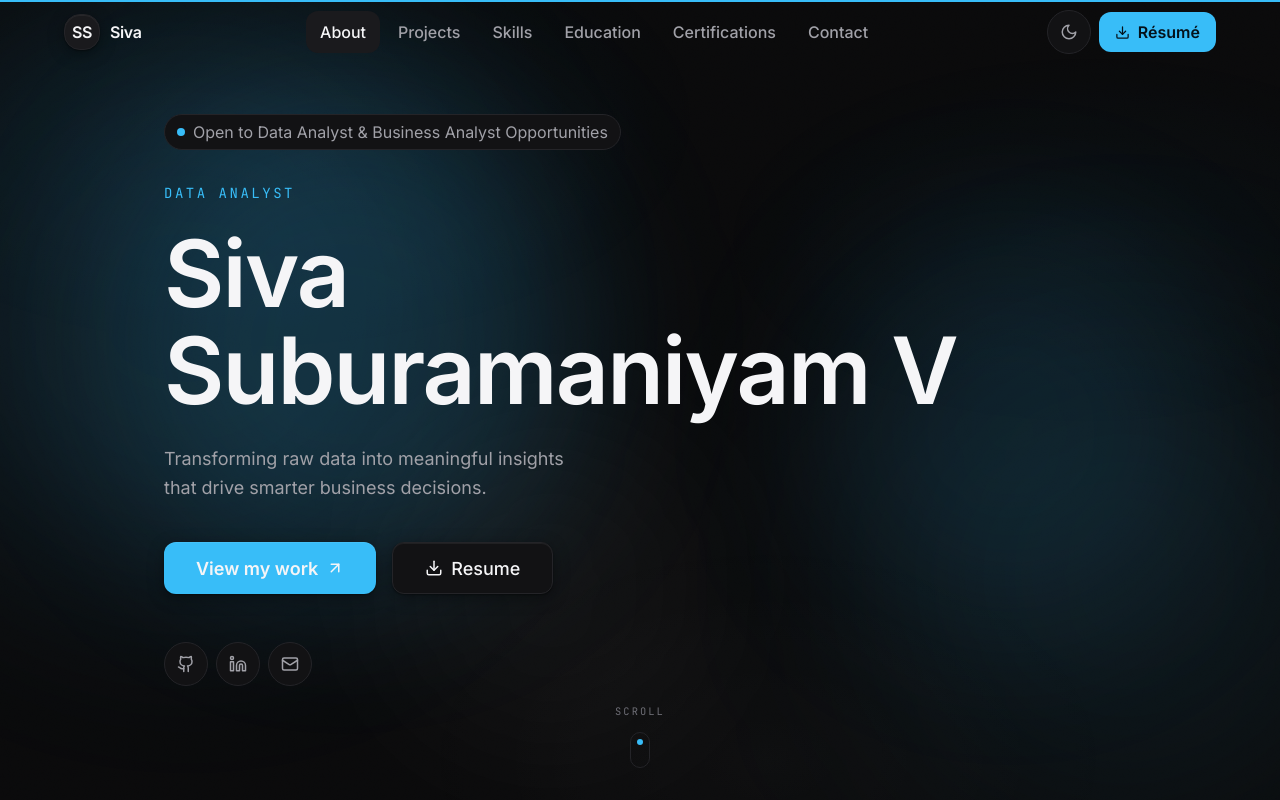
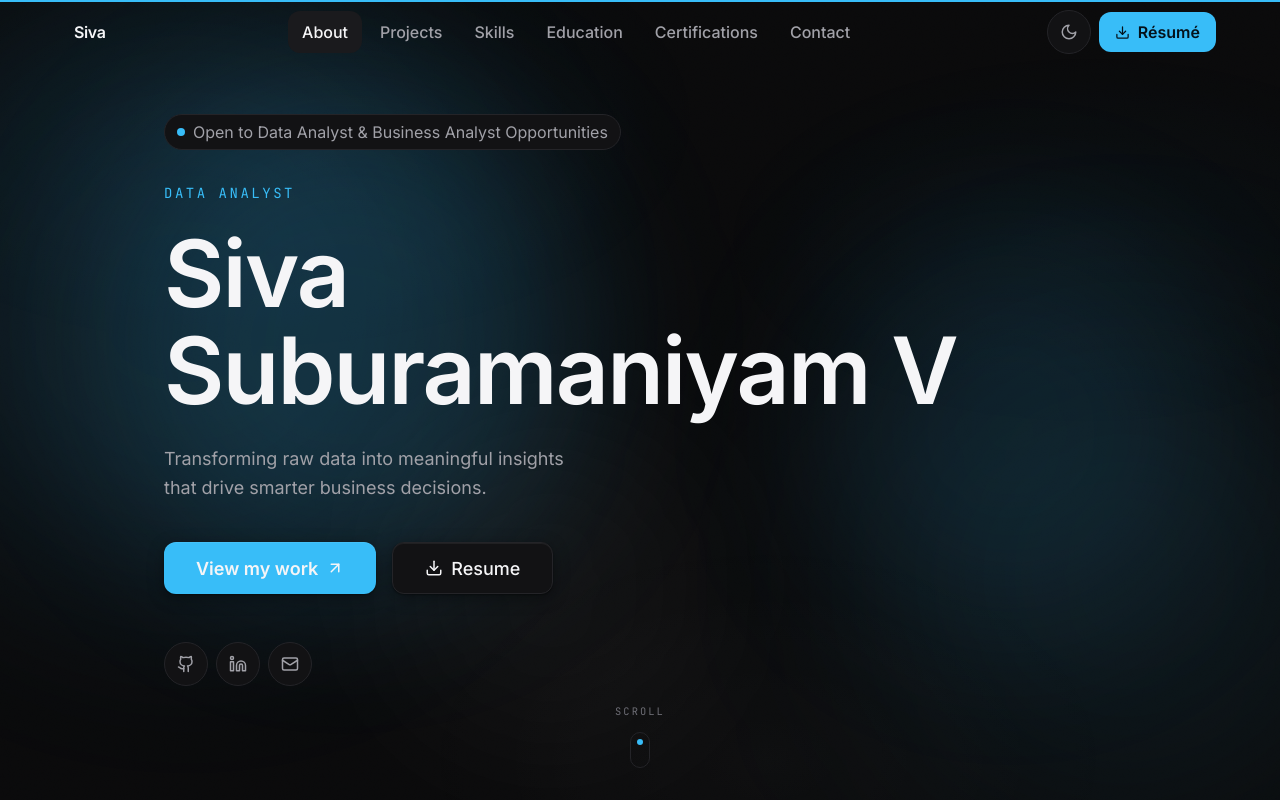
Before and after one commit to siva-progy/Siva-V-Portfolio, a Next.js app: page / in a window 1280 px wide. Shown: the top 800 px of the page. Built offline with nearby package versions, Linux system fonts and the light colour scheme.

Commit message:
Removed navbar logo

```diff
--- a/src/components/layout/Navbar.tsx
+++ b/src/components/layout/Navbar.tsx
@@ -66,7 +66,7 @@ export function Navbar() {
               whileHover={reduced ? undefined : { rotate: -6, scale: 1.04 }}
               transition={{ type: "spring", stiffness: 320, damping: 18 }}
             >
-              <Monogram name={profile.name} size={36} />
+
             </motion.span>
             <span className="hidden text-body font-semibold tracking-tight text-text sm:inline">
               {profile.name.split(" ")[0]}
```
